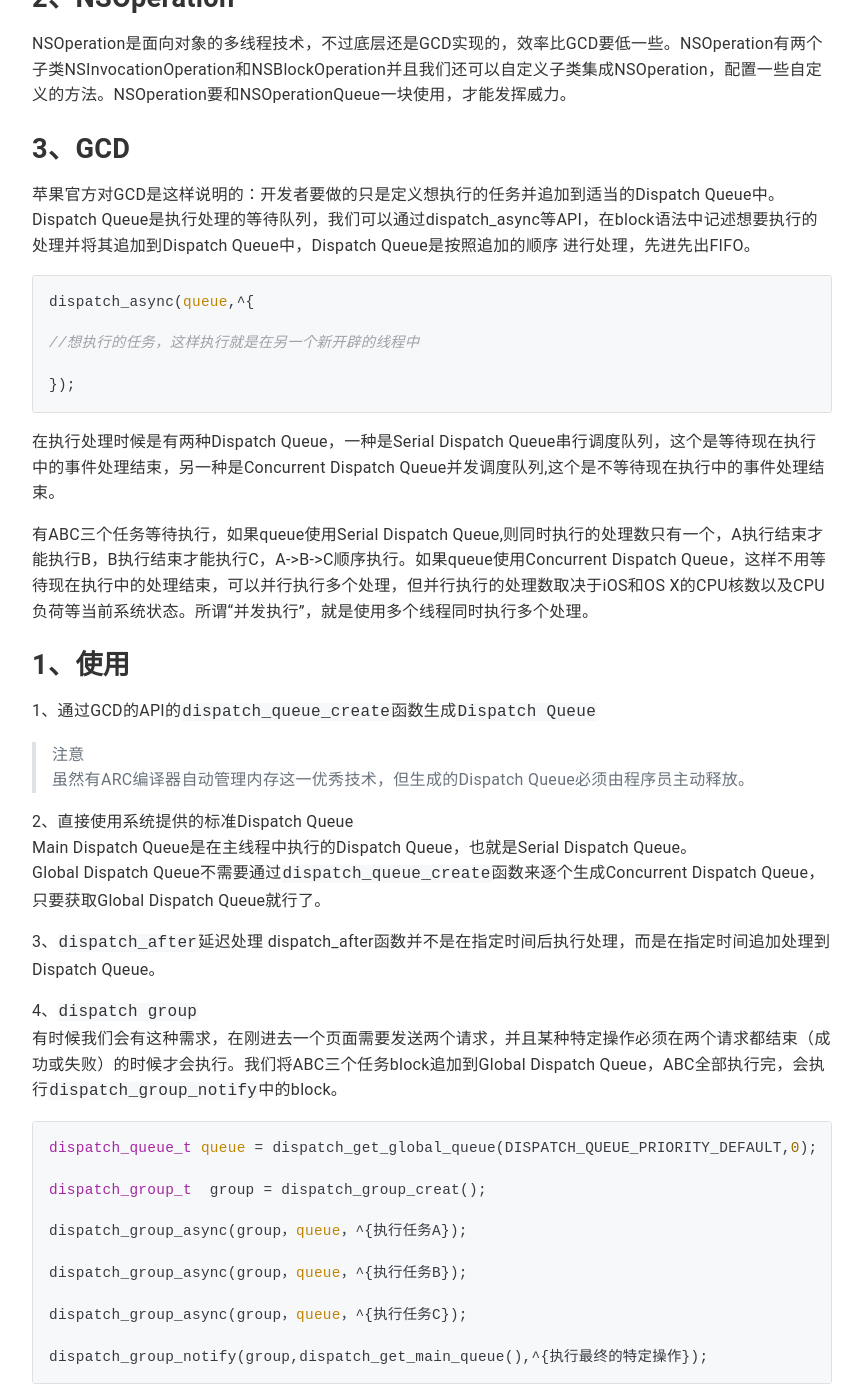
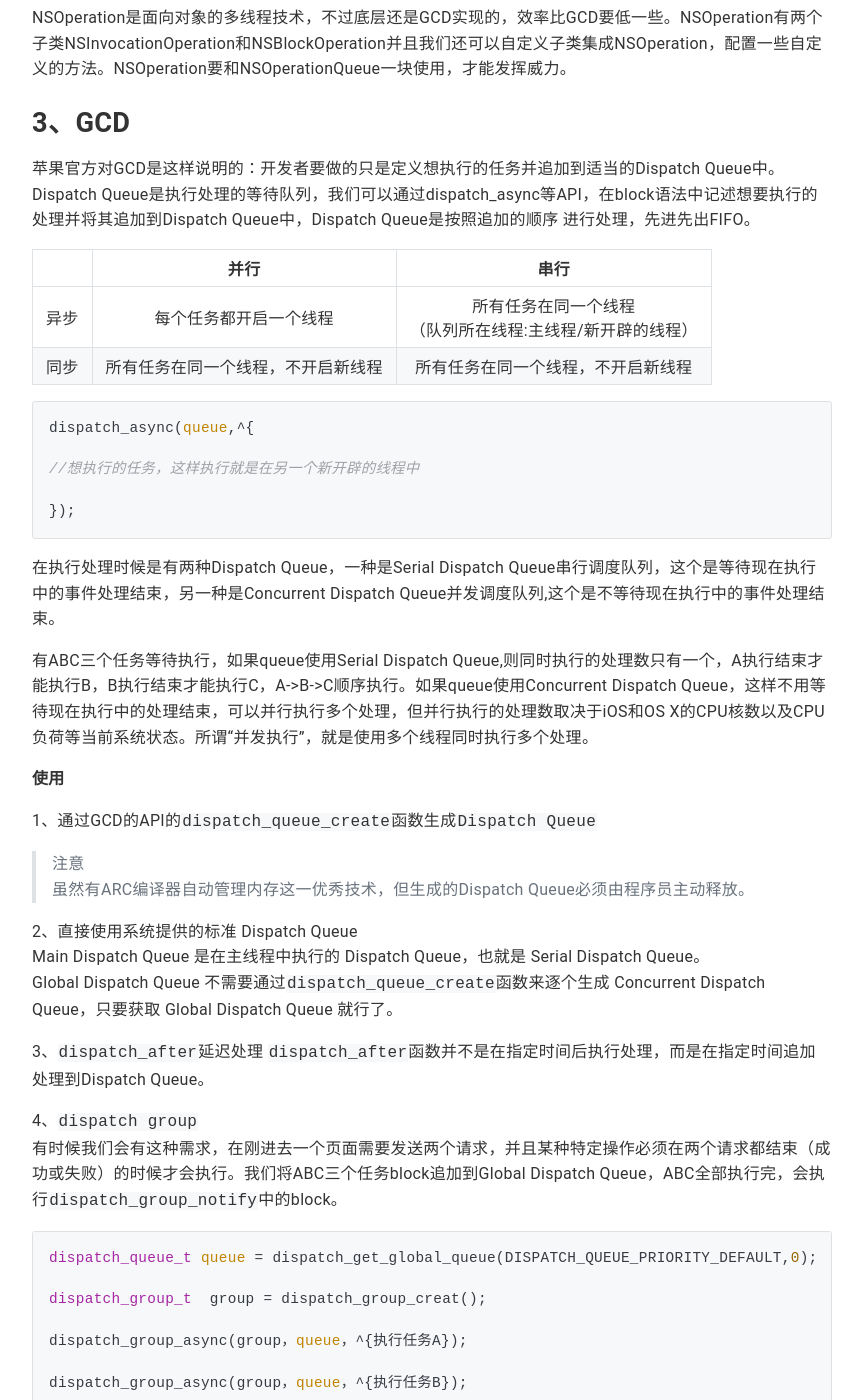
Before and after one commit to nyzhanggy/dulldevil.github.io, a Jekyll site: the page built from _posts/base/2017-11-28-多线程.md, in a window 1280 px wide and 1400 px high, scrolled down 1212 px. Shown: the whole window, without its empty margins (208-1071 px from the left). Built offline with Jekyll 4.4.1, drawn with Linux system fonts in a browser that asks for light colours; some of the changed text lies outside the part shown.

Commit message:
文件重命名

````diff
--- a/_posts/base/2017-11-28-GCD.md
+++ b/_posts/base/2017-11-28-多线程.md
@@ -1,5 +1,5 @@
 ---
-title: iOS 基础：GCD
+title: iOS 基础：多线程
 categories: [iOS 基础]
 ---
 
@@ -29,6 +29,11 @@
 ### 3、GCD
 苹果官方对GCD是这样说明的：开发者要做的只是定义想执行的任务并追加到适当的Dispatch Queue中。Dispatch Queue是执行处理的等待队列，我们可以通过dispatch_async等API，在block语法中记述想要执行的处理并将其追加到Dispatch Queue中，Dispatch Queue是按照追加的顺序 进行处理，先进先出FIFO。
 
+||并行|串行|
+|:-:|:-:|:-:|
+|异步|每个任务都开启一个线程|所有任务在同一个线程<br> （队列所在线程:主线程/新开辟的线程）|
+|同步|所有任务在同一个线程，不开启新线程|所有任务在同一个线程，不开启新线程|
+
 ```
 dispatch_async(queue,^{
 
@@ -41,17 +46,18 @@
 
 有ABC三个任务等待执行，如果queue使用Serial Dispatch Queue,则同时执行的处理数只有一个，A执行结束才能执行B，B执行结束才能执行C，A->B->C顺序执行。如果queue使用Concurrent Dispatch Queue，这样不用等待现在执行中的处理结束，可以并行执行多个处理，但并行执行的处理数取决于iOS和OS X的CPU核数以及CPU负荷等当前系统状态。所谓“并发执行”，就是使用多个线程同时执行多个处理。
 
-### 1、使用
+**使用**
+
 1、通过GCD的API的`dispatch_queue_create`函数生成`Dispatch Queue`
 >注意
 >虽然有ARC编译器自动管理内存这一优秀技术，但生成的Dispatch Queue必须由程序员主动释放。
 
-2、直接使用系统提供的标准Dispatch Queue
-Main Dispatch Queue是在主线程中执行的Dispatch Queue，也就是Serial Dispatch Queue。
-Global Dispatch Queue不需要通过`dispatch_queue_create`函数来逐个生成Concurrent Dispatch Queue，只要获取Global Dispatch Queue就行了。
+2、直接使用系统提供的标准 Dispatch Queue
+Main Dispatch Queue 是在主线程中执行的 Dispatch Queue，也就是 Serial Dispatch Queue。
+Global Dispatch Queue 不需要通过`dispatch_queue_create`函数来逐个生成 Concurrent Dispatch Queue，只要获取 Global Dispatch Queue 就行了。
 
 3、`dispatch_after`延迟处理
-dispatch_after函数并不是在指定时间后执行处理，而是在指定时间追加处理到Dispatch Queue。
+`dispatch_after`函数并不是在指定时间后执行处理，而是在指定时间追加处理到Dispatch Queue。
 
 4、`dispatch group`
 有时候我们会有这种需求，在刚进去一个页面需要发送两个请求，并且某种特定操作必须在两个请求都结束（成功或失败）的时候才会执行。我们将ABC三个任务block追加到Global Dispatch Queue，ABC全部执行完，会执行`dispatch_group_notify`中的block。
````
